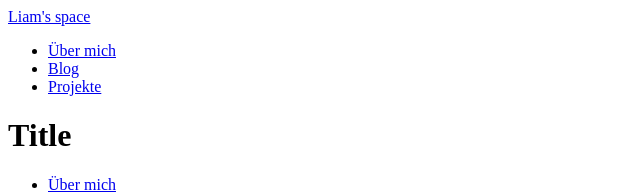
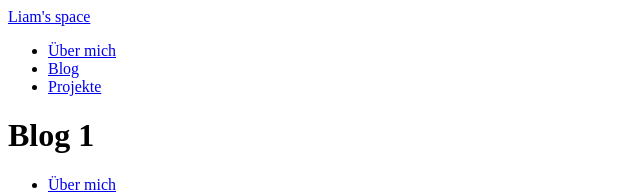
Before and after one commit to Coolamda/my-website, a React (Create React App) app: page /blog/1 in a window 1280 px wide. Shown: the top 194 px of the page, without its empty margins (0-640 px from the left). Built offline with nearby package versions, Linux system fonts and the light colour scheme.

Commit message:
Add routing

```diff
--- a/package.json
+++ b/package.json
@@ -9,6 +9,7 @@
     "prettier": "^2.1.1",
     "react": "^16.13.1",
     "react-dom": "^16.13.1",
+    "react-router-dom": "^5.2.0",
     "react-scripts": "3.4.3"
   },
   "scripts": {
--- a/src/App.js
+++ b/src/App.js
@@ -1,13 +1,35 @@
 import React from "react";
+import { Route, Switch } from "react-router-dom";
 
 import Nav from "./components/presentational/Nav";
 import Footer from "./components/presentational/Footer";
+import Home from "./components/presentational/Home";
+import Blog from "./components/presentational/Blog";
+import BlogDetails from "./components/presentational/BlogDetails";
+import About from "./components/presentational/About";
+import Projects from "./components/presentational/Projects";
 
 const App = () => (
   <div>
     <Nav />
     <main>
-      <h1>Title</h1>
+      <Switch>
+        <Route path="/about">
+          <About />
+        </Route>
+        <Route path="/blog/:id">
+          <BlogDetails />
+        </Route>
+        <Route path="/blog">
+          <Blog />
+        </Route>
+        <Route path="/projects">
+          <Projects />
+        </Route>
+        <Route path="/">
+          <Home />
+        </Route>
+      </Switch>
     </main>
     <Footer />
   </div>
--- /dev/null
+++ b/src/components/presentational/BlogDetails.js
@@ -0,0 +1,10 @@
+import React from "react";
+import { useParams } from "react-router-dom";
+
+const BlogDetails = () => {
+  const { id } = useParams();
+
+  return <h1>Blog {id}</h1>;
+};
+
+export default BlogDetails;
--- a/src/components/presentational/Footer.js
+++ b/src/components/presentational/Footer.js
@@ -1,19 +1,20 @@
 import React from "react";
+import { Link } from "react-router-dom";
 
 const Footer = () => (
   <footer>
     <ul>
       <li>
-        <a href="#">Über mich</a>
+        <Link to="/about">Über mich</Link>
       </li>
       <li>
-        <a href="#">Blog</a>
+        <Link to="/blog">Blog</Link>
       </li>
       <li>
-        <a href="#">Projekte</a>
+        <Link to="/projects">Projekte</Link>
       </li>
       <li>
-        <a href="#">Impressum</a>
+        <Link to="/">Impressum</Link>
       </li>
     </ul>
   </footer>
--- a/src/components/presentational/Nav.js
+++ b/src/components/presentational/Nav.js
@@ -1,17 +1,18 @@
 import React from "react";
+import { Link } from "react-router-dom";
 
 const Nav = () => (
   <nav>
-    <a href="#">Liam's space</a>
+    <Link to="/">Liam's space</Link>
     <ul>
       <li>
-        <a href="#">Über mich</a>
+        <Link to="/about">Über mich</Link>
       </li>
       <li>
-        <a href="#">Blog</a>
+        <Link to="/blog">Blog</Link>
       </li>
       <li>
-        <a href="#">Projekte</a>
+        <Link to="/projects">Projekte</Link>
       </li>
     </ul>
   </nav>
--- a/src/index.js
+++ b/src/index.js
@@ -1,12 +1,15 @@
 import React from "react";
 import ReactDOM from "react-dom";
+import { BrowserRouter as Router } from "react-router-dom";
 
 import App from "./App";
 import * as serviceWorker from "./serviceWorker";
 
 ReactDOM.render(
   <React.StrictMode>
-    <App />
+    <Router>
+      <App />
+    </Router>
   </React.StrictMode>,
   document.getElementById("root")
 );
```
Also changed, not shown: 1 other file (tests, documents, lock files or other folders).
